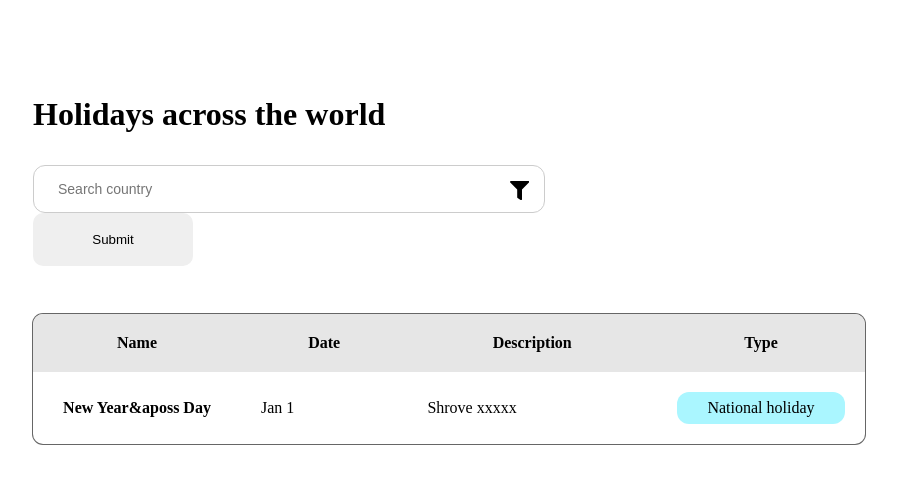
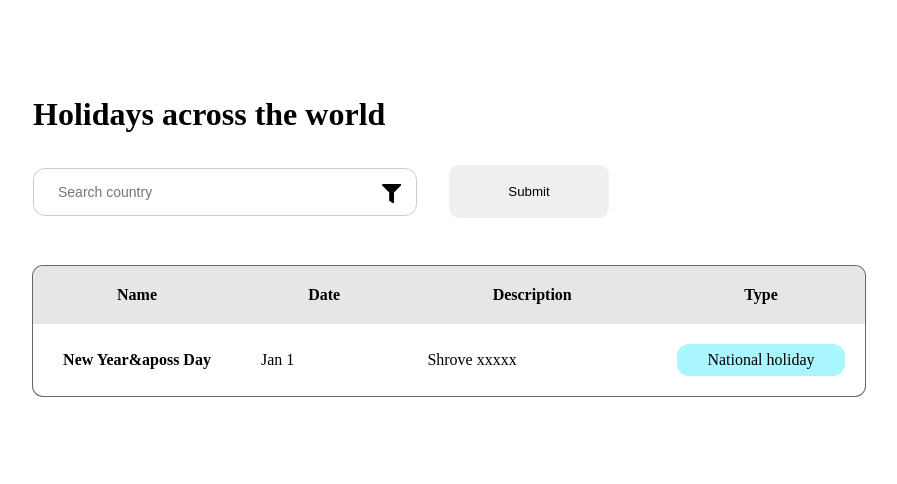
Before and after one commit to TingChiehLin/world-holidays, a Next.js app: page / in a window 1280 px wide. Shown: the top 484 px of the page, without its empty margins (191-1088 px from the left). Built offline with nearby package versions, Linux system fonts and the light colour scheme; no server answers.

Commit message:
Update - button layout and typeName type

```diff
--- a/app/Home/Home.module.css
+++ b/app/Home/Home.module.css
@@ -10,6 +10,12 @@
   margin-top: 2rem;
 }
 
+.flexbox {
+  display: flex;
+  align-items: center;
+  gap: 2rem;
+}
+
 /*
     Loading Spinner
  */
--- a/app/Home/index.tsx
+++ b/app/Home/index.tsx
@@ -73,7 +73,7 @@ observance - Observance, Seasons, Times
   return (
     <main className={styles.container}>
       <h1>Holidays across the world</h1>
-      <div className={`${styles.flexLeftCenter} ${styles.marginTop}`}>
+      <div className={`${styles.flexbox} ${styles.marginTop}`}>
         <SearchBar
           id={"search-box"}
           type={"text"}
--- a/components/SearchBar/searchbar.module.css
+++ b/components/SearchBar/searchbar.module.css
@@ -4,7 +4,8 @@
 
 .search_input_container {
   position: relative;
-  max-width: 32rem;
+  width: 100%;
+  max-width: 24rem;
 }
 
 .search_input {
--- a/components/TableCell/TableCell.tsx
+++ b/components/TableCell/TableCell.tsx
@@ -1,6 +1,6 @@
 import { FC } from "react";
 import styles from "./TableCell.module.css";
-import Tag from "../Tag/Tag";
+import Tag, { Holidays } from "../Tag/Tag";
 
 type DataField = {
   iso: string;
@@ -15,7 +15,7 @@ interface TableCellTypeProp {
   name: string;
   description: string;
   data: DataField;
-  typeName: string;
+  typeName: Holidays;
 }
 
 const TableCell: FC<TableCellTypeProp> = ({
--- a/components/Tag/Tag.tsx
+++ b/components/Tag/Tag.tsx
@@ -1,7 +1,7 @@
 import { FC } from "react";
 import styles from "./Tag.module.css";
 
-type Holidays =
+export type Holidays =
   | "National holiday"
   | "Observance"
   | "Common local holiday"
```
